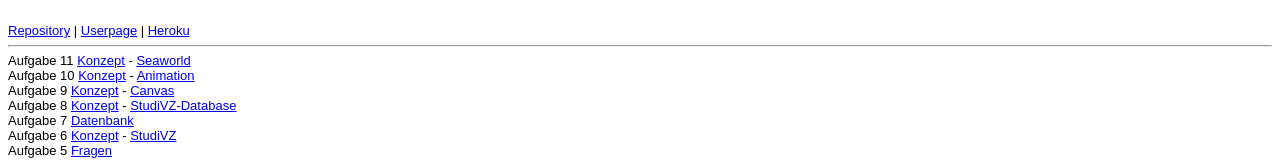
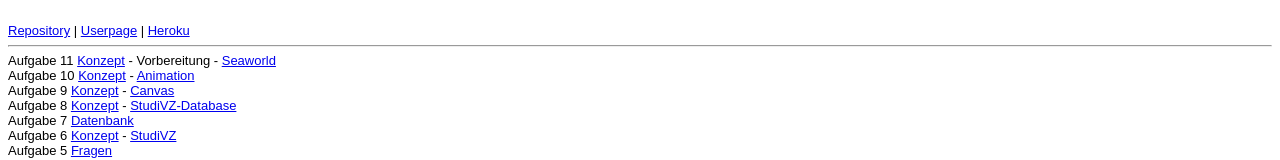
Before and after one commit to SophieKoeperl/SophieKoeperl.github.io, a plain HTML site: page steckbrief.htm in a window 1280 px wide. Shown: the top 160 px of the page. Drawn offline with Linux system fonts and the light colour scheme.

Commit message:
steckbrief + A11

```diff
--- a/steckbrief.htm
+++ b/steckbrief.htm
@@ -17,7 +17,7 @@ body {
 	<br><a href=https://github.com/SophieKoeperl target="_blank">Repository</a> | <a href=https://sophiekoeperl.github.io/index.html target="_blank">Userpage</a> | <a href=https://app-sophie.herokuapp.com target="_blank">Heroku</a><br><hr>
 
 
-	Aufgabe 11 <a href=https://sophiekoeperl.github.io/EIA2/Aufgabe11/konzept.jpg target="_blank">Konzept</a> - <a href=https://sophiekoeperl.github.io/EIA2/Aufgabe11/aufgabe11.html target="_blank">Seaworld</a><br>
+	Aufgabe 11 <a href=https://sophiekoeperl.github.io/EIA2/Aufgabe11/konzept.jpg target="_blank">Konzept</a> - <a target="_blank">Vorbereitung</a> - <a href=https://sophiekoeperl.github.io/EIA2/Aufgabe11/aufgabe11.html target="_blank">Seaworld</a><br>
 	Aufgabe 10 <a href=https://sophiekoeperl.github.io/EIA2/Aufgabe10/konzept_10.jpg target="_blank">Konzept</a> - <a href=https://sophiekoeperl.github.io/EIA2/Aufgabe10/aufgabe10.html target="_blank">Animation</a><br>
 	Aufgabe 9 <a href=https://sophiekoeperl.github.io/EIA2/Aufgabe9/konzept_9.jpg target="_blank">Konzept</a> - <a href=https://sophiekoeperl.github.io/EIA2/Aufgabe9/aufgabe9.html target="_blank">Canvas</a><br>
 	Aufgabe 8 <a href=https://sophiekoeperl.github.io/EIA2/Aufgabe8/Konzept_8.jpg target="_blank">Konzept</a> - <a href=https://sophiekoeperl.github.io/EIA2/Aufgabe8/aufgabe8.html target="_blank">StudiVZ-Database</a><br>
```
